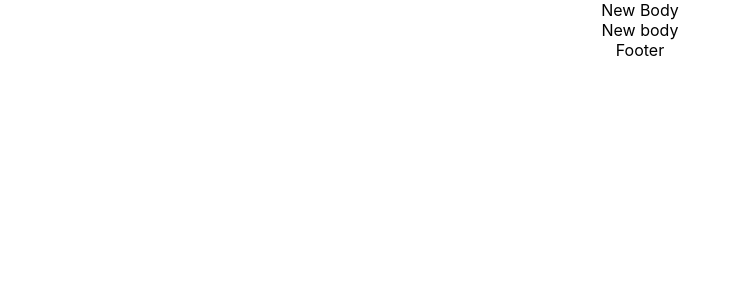
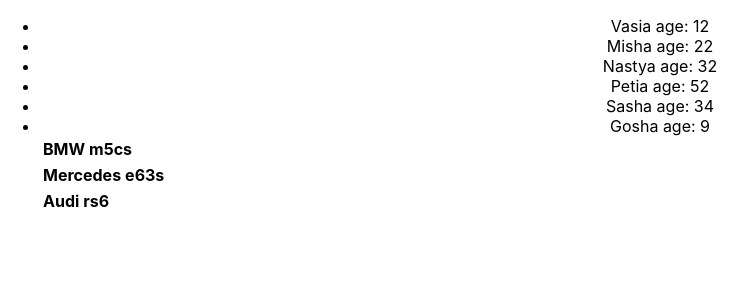
Before and after one commit to zhyzneuski86/microtasks, a React (Create React App) app: page / in a window 1280 px wide. Shown: the top 300 px of the page, without its empty margins (0-756 px from the left). Built offline with nearby package versions, Linux system fonts and the light colour scheme.

Commit message:
microtask 2 add map

```diff
--- a/src/App.tsx
+++ b/src/App.tsx
@@ -1,16 +1,34 @@
-import React from 'react';
+import React, {useState} from 'react';
 import './App.css';
 import {Header} from "./site/Header";
 import {Body} from "./site/Body";
 import {Footer} from "./site/Footer";
+import {NewComponent} from "./NewComponent"
 
 
 function App() {
+
+    let [students, setStudents] = useState([
+        {id:1, name: "Vasia", age: 12},
+        {id:1, name: "Misha", age: 22},
+        {id:1, name: "Nastya", age: 32},
+        {id:1, name: "Petia", age: 52},
+        {id:1, name: "Sasha", age: 34},
+        {id:1, name: "Gosha", age: 9},
+    ])
+
+    // let topCars = [
+    //     {manufacturer:'BMW', model:'m5cs'},
+    //     {manufacturer:'Mercedes', model:'e63s'},
+    //     {manufacturer:'Audi', model:'rs6'}
+    // ]
+
   return (
     <div className="App">
-        <Header title={"New Body"}/>
-        <Body title={"New body"}/>
-        <Footer/>
+        {/*<Header title={"New Body"}/>*/}
+        {/*<Body title={"New body"}/>*/}
+        {/*<Footer/>*/}
+        <NewComponent students={students}/>
 
     </div>
   );
--- /dev/null
+++ b/src/NewComponent.tsx
@@ -0,0 +1,51 @@
+import React from "react";
+
+type NewComponent = {
+    // students: Array<StudentType>
+    students: StudentType[]
+
+}
+type StudentType = {
+    id: number
+    name: string
+    age: number
+}
+
+export const NewComponent = (props: NewComponent) => {
+
+    const topCars = [
+        {manufacturer:'BMW', model:'m5cs'},
+        {manufacturer:'Mercedes', model:'e63s'},
+        {manufacturer:'Audi', model:'rs6'}
+    ]
+ const map1 = topCars.map((objectFromTopCars, index)=> {
+     return (
+         <table key={index}>
+             <tr>
+                 <th>{objectFromTopCars.manufacturer}</th>
+                 <th>{objectFromTopCars.model}</th>
+             </tr>
+
+         </table>
+     )
+ })
+
+
+
+
+    return (
+        <ul>
+            {props.students.map((objectFromStudentArray, index)=>{
+                return (
+                    <li key={objectFromStudentArray.id}>
+                        <span>{objectFromStudentArray.name}</span>
+                        <span> age: {objectFromStudentArray.age}</span>
+                    </li>
+                 )
+            })}
+            {map1}
+
+
+        </ul>
+    )
+}
```
